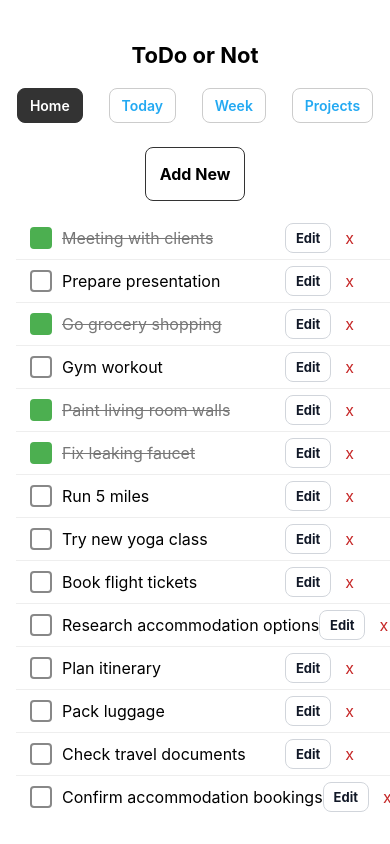
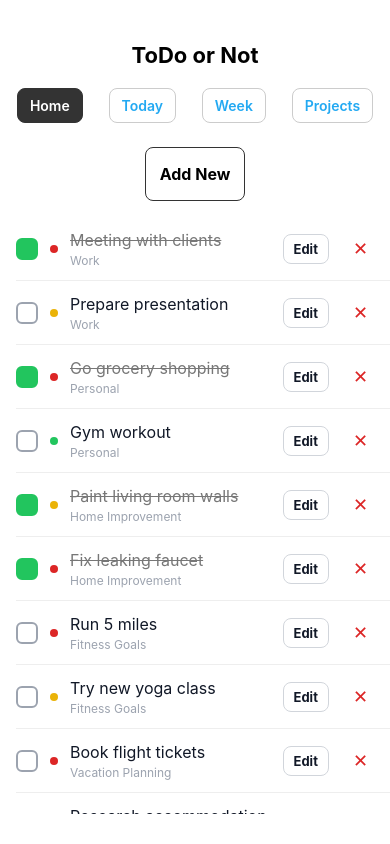
Before and after one commit to ExtF8/todoOrNot-rn, a React Native app: screen / in a window 390 px wide. Built offline with nearby package versions, Linux system fonts and the light colour scheme.

Commit message:
Add dots to represent todo priority, add press feedback to buttons

```diff
--- a/src/ui/components/TodoRow.tsx
+++ b/src/ui/components/TodoRow.tsx
@@ -1,6 +1,12 @@
 import React from 'react';
-import { View, Text, Pressable, StyleSheet } from 'react-native';
+import { View, Text, Pressable, StyleSheet, Platform } from 'react-native';
 import { Todo } from '../../entities/Todo';
+
+const PRIORITY_COLORS = {
+    low: '#22C55E',
+    medium: '#EAB308',
+    high: '#DC2626',
+} as const;
 
 export default function TodoRow({
     todo,
@@ -16,74 +22,95 @@ export default function TodoRow({
     const handleToggle = () => onToggle(todo.id, todo.project);
     const handleDelete = () => onDelete(todo.id, todo.project);
     const handleEdit = () => onEdit && onEdit(todo);
+
     return (
-        <View style={styles.rowContainer}>
         <View style={styles.row}>
             <Pressable
                 onPress={handleToggle}
-                    style={[styles.checkbox, todo.completed && styles.on]}
+                style={({ pressed }) => [
+                    styles.checkbox,
+                    todo.completed && styles.on,
+                    pressed && styles.pressed,
+                ]}
                 accessibilityRole='checkbox'
                 accessibilityState={{ checked: todo.completed }}
-                ></Pressable>
-                <View>
+                hitSlop={8}
+            />
+
+            <View style={[styles.dot, { backgroundColor: PRIORITY_COLORS[todo.priority] }]} />
+
+            <View style={styles.textWrap}>
                 <Text style={[styles.title, todo.completed && styles.done]} numberOfLines={2}>
                     {todo.title}
                 </Text>
+                {!!todo.project && <Text style={styles.projectName}>{todo.project}</Text>}
             </View>
-            </View>
-            <View style={styles.editContainer}>
+
             <Pressable
                 onPress={handleEdit}
-                    style={styles.editButton}
+                style={({ pressed }) => [styles.editButton, pressed && styles.pressed]}
                 hitSlop={8}
                 accessibilityRole='button'
                 accessibilityLabel='Edit task'
             >
                 <Text style={styles.editText}>Edit</Text>
             </Pressable>
-                <Pressable onPress={handleDelete} style={styles.delete}>
-                    <Text style={styles.deleteText}>x</Text>
+            <Pressable
+                onPress={handleDelete}
+                style={({ pressed }) => [styles.deleteBtn, pressed && styles.pressed]}
+                hitSlop={8}
+                accessibilityRole='button'
+                accessibilityLabel='Delete task'
+            >
+                <Text style={styles.deleteText}>✕</Text>
             </Pressable>
-            </View>
         </View>
     );
 }
 
 const styles = StyleSheet.create({
-    rowContainer: {
-        width: '100%',
+    row: {
         flexDirection: 'row',
-        justifyContent: 'space-between',
-        paddingHorizontal: 30,
-    },
-    row: {
         alignItems: 'center',
-        gap: 10,
-        paddingVertical: 10,
-        flexDirection: 'row',
+        paddingHorizontal: 16,
+        paddingVertical: 12,
+        gap: 12,
+        minHeight: 56,
     },
     checkbox: {
         width: 22,
         height: 22,
-        borderRadius: 4,
+        borderRadius: 6,
         borderWidth: 2,
-        borderColor: '#888',
+        borderColor: '#9CA3AF',
+        backgroundColor: 'transparent',
     },
     on: {
-        backgroundColor: '#4CAF50',
-        borderColor: '#4CAF50',
+        backgroundColor: '#22C55E',
+        borderColor: '#22C55E',
+    },
+    dot: {
+        width: 8,
+        height: 8,
+        borderRadius: 4,
+    },
+    textWrap: {
+        flex: 1,
+        justifyContent: 'center',
     },
     title: {
         fontSize: 16,
-        justifyContent: 'flex-start',
+        lineHeight: 22,
+        color: '#111827',
     },
     done: {
         color: '#777',
         textDecorationLine: 'line-through',
     },
-    editContainer: {
-        flexDirection: 'row',
-        alignItems: 'center',
+    projectName: {
+        marginTop: 2,
+        fontSize: 12,
+        color: '#9CA3AF',
     },
     editButton: {
         paddingHorizontal: 10,
@@ -92,20 +119,22 @@ const styles = StyleSheet.create({
         borderWidth: 1,
         borderColor: '#D1D5DB',
         backgroundColor: '#fff',
-        justifyContent: 'center',
     },
     editText: {
         fontSize: 13,
         fontWeight: '700',
         color: '#111827',
     },
-    delete: {
+    deleteBtn: {
         padding: 6,
-        marginLeft: 8,
-        justifyContent: 'flex-end',
+        marginLeft: 6,
+        borderRadius: 8,
     },
     deleteText: {
-        color: '#c62828',
-        fontSize: 16,
+        fontSize: 18,
+        color: '#DC2626',
+    },
+    pressed: {
+        opacity: 0.5,
     },
 });
```
Lines whose indentation alone changed are shown as unchanged.
